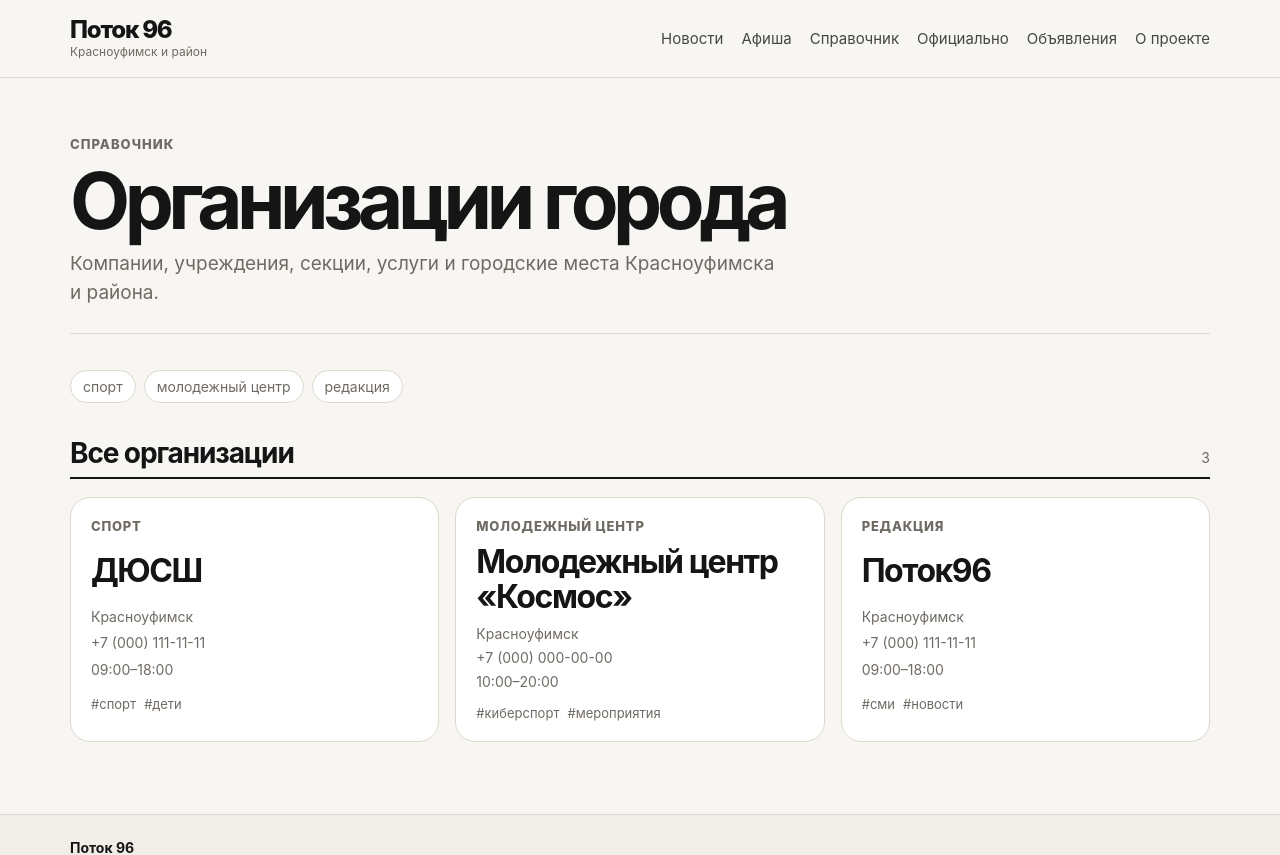
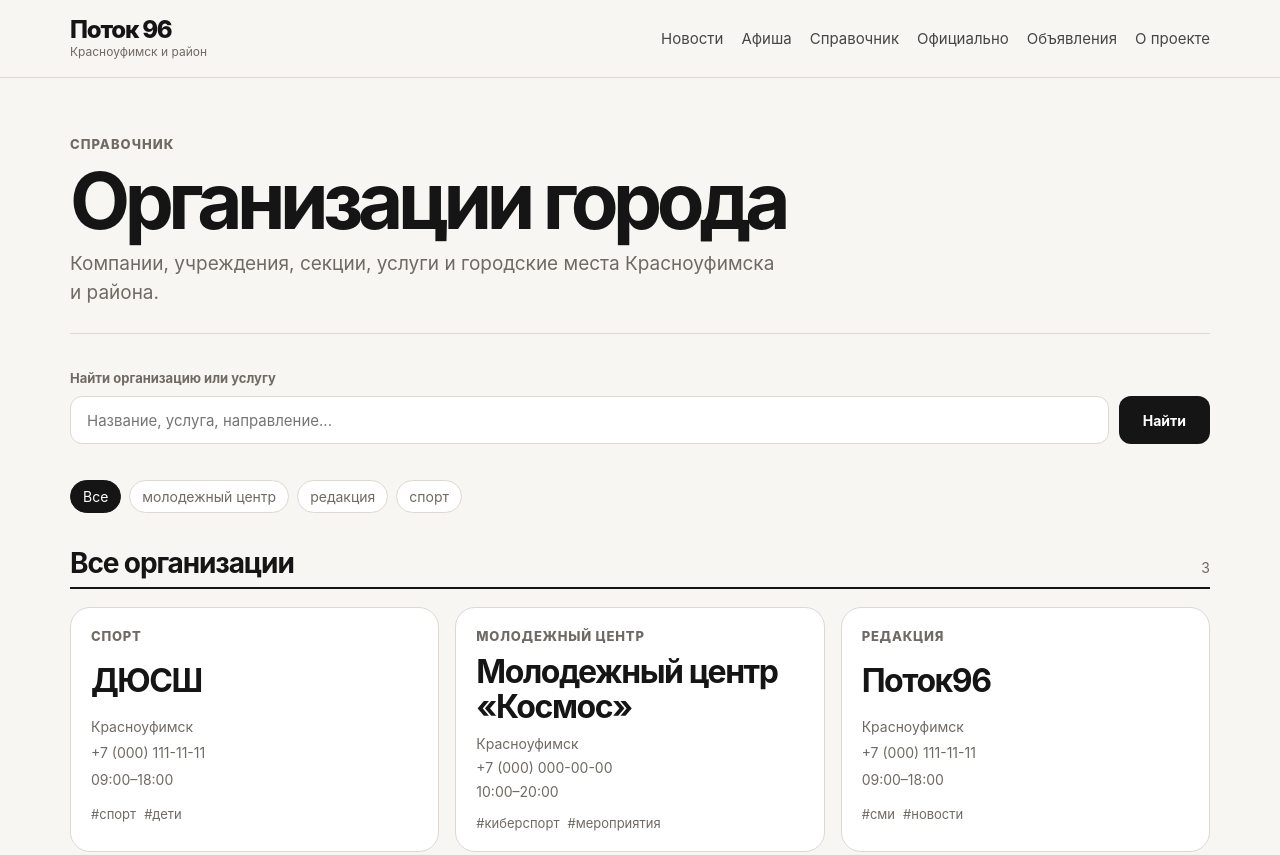
Before and after one commit to sapphire09z/potok96, a Next.js app: page /orgs in a window 1280 px wide. Shown: the top 855 px of the page. Built offline with nearby package versions, Linux system fonts and the light colour scheme.

Commit message:
feat: add organization search and category filters

```diff
--- a/src/app/orgs/orgs.module.css
+++ b/src/app/orgs/orgs.module.css
@@ -39,7 +39,7 @@
     flex-wrap: wrap;
 }
 
-.types span {
+.types a {
     padding: 7px 12px;
     font-size: 14px;
     color: var(--muted);
@@ -171,7 +171,7 @@
         gap: 7px;
     }
 
-    .types span {
+    .types a {
         padding: 6px 10px;
         font-size: 13px;
     }
@@ -240,3 +240,86 @@
         font-size: 22px;
     }
 }
+
+/* Поиск организаций */
+
+.searchForm {
+    display: grid;
+    gap: 10px;
+    min-width: 0;
+}
+
+.searchLabel {
+    font-size: 13px;
+    font-weight: 700;
+    color: var(--muted);
+}
+
+.searchRow {
+    display: flex;
+    align-items: center;
+    flex-wrap: wrap;
+    gap: 10px;
+}
+
+.searchRow input[type="search"] {
+    flex: 1 1 280px;
+    min-width: 0;
+    height: 48px;
+    padding: 0 16px;
+    border: 1px solid var(--border);
+    border-radius: 12px;
+    background: var(--paper);
+    color: var(--text);
+    font: inherit;
+    font-size: 15px;
+}
+
+.searchRow button {
+    min-height: 48px;
+    padding: 0 24px;
+    border: 0;
+    border-radius: 12px;
+    background: var(--text);
+    color: #fff;
+    font: inherit;
+    font-size: 14px;
+    font-weight: 700;
+    cursor: pointer;
+}
+
+.reset {
+    color: var(--muted);
+    font-size: 14px;
+    text-decoration: none;
+}
+
+/* Активные категории */
+
+.types a {
+    text-decoration: none;
+    transition: border-color 0.15s ease;
+}
+
+.types a:hover {
+    border-color: var(--text);
+}
+
+.types .activeType {
+    background: var(--text);
+    border-color: var(--text);
+    color: var(--paper);
+}
+
+.types a:focus-visible,
+.searchRow input:focus-visible,
+.searchRow button:focus-visible {
+    outline: 2px solid var(--text);
+    outline-offset: 3px;
+}
+
+@media (max-width: 700px) {
+    .searchRow input[type="search"] {
+        flex-basis: 100%;
+    }
+}
--- a/src/app/orgs/page.js
+++ b/src/app/orgs/page.js
@@ -7,16 +7,56 @@ export const metadata = {
     title: "Справочник организаций",
     description: "Организации, учреждения, секции и услуги Красноуфимска и района.",
 };
-export default async function OrgsPage() {
-    const orgs = await getAllOrgs();
 
-    const publishedOrgs = orgs
-        .filter((org) => org.status === "published")
+export default async function OrgsPage({ searchParams }) {
+    const params = await searchParams;
+
+    const q =
+        typeof params?.q === "string"
+            ? params.q.trim()
+            : "";
+
+    const selectedType =
+        typeof params?.type === "string"
+            ? params.type
+            : "";
+
+    const publishedOrgs = (await getAllOrgs())
         .sort((a, b) => a.title.localeCompare(b.title, "ru"));
 
-    const types = Array.from(
-        new Set(publishedOrgs.map((org) => org.type).filter(Boolean))
-    );
+    const types = [...new Set(
+        publishedOrgs.map((org) => org.type).filter(Boolean)
+    )].sort((a, b) => a.localeCompare(b, "ru"));
+
+    const normalizedQuery = q.toLocaleLowerCase("ru-RU");
+
+    const filteredOrgs = publishedOrgs.filter((org) => {
+        const searchableText = [
+            org.title,
+            org.type,
+            org.address,
+            ...(Array.isArray(org.tags) ? org.tags : []),
+            ...(Array.isArray(org.services) ? org.services : []),
+        ]
+            .join(" ")
+            .toLocaleLowerCase("ru-RU");
+
+        return (
+            searchableText.includes(normalizedQuery) &&
+            (!selectedType || org.type === selectedType)
+        );
+    });
+
+    function typeHref(type) {
+        const params = new URLSearchParams();
+
+        if (q) params.set("q", q);
+        if (type) params.set("type", type);
+
+        const query = params.toString();
+        return query ? `/orgs?${query}` : "/orgs";
+    }
+
 
     return (
         <div className={styles.page}>
@@ -29,34 +69,99 @@ export default async function OrgsPage() {
                 </p>
             </header>
 
+            <form
+                action="/orgs"
+                method="get"
+                className={styles.searchForm}
+            >
+                <label htmlFor="org-search" className={styles.searchLabel}>
+                    Найти организацию или услугу
+                </label>
+
+                <div className={styles.searchRow}>
+                    <input
+                        id="org-search"
+                        type="search"
+                        name="q"
+                        defaultValue={q}
+                        placeholder="Название, услуга, направление..."
+                        maxLength={120}
+                    />
+
+                    {selectedType && (
+                        <input type="hidden" name="type" value={selectedType} />
+                    )}
+
+                    <button type="submit">Найти</button>
+
+                    {(q || selectedType) && (
+                        <Link href="/orgs" className={styles.reset}>
+                            Сбросить
+                        </Link>
+                    )}
+                </div>
+            </form>
+
+
+
             {types.length > 0 && (
-                <section className={styles.types}>
+                <nav
+                    className={styles.types}
+                    aria-label="Категории организаций"
+                >
+                    <Link
+                        href={typeHref("")}
+                        className={!selectedType ? styles.activeType : ""}
+                    >
+                        Все
+                    </Link>
+
                     {types.map((type) => (
-                        <span key={type}>{type}</span>
+                        <Link
+                            key={type}
+                            href={typeHref(type)}
+                            className={
+                                selectedType === type ? styles.activeType : ""
+                            }
+                        >
+                            {type}
+                        </Link>
                     ))}
-                </section>
+                </nav>
             )}
+
+
 
             <section className={styles.listSection}>
                 <div className={styles.sectionHeader}>
                     <h2>Все организации</h2>
-                    <span>{publishedOrgs.length}</span>
+                    <span>{filteredOrgs.length}</span>
                 </div>
 
-                {publishedOrgs.length === 0 ? (
+                {filteredOrgs.length === 0 ? (
                     <EmptyState
-                        title="Организаций пока нет"
-                        text="Справочник скоро начнёт наполняться городскими организациями."
+                        title={
+                            publishedOrgs.length === 0
+                                ? "Организаций пока нет"
+                                : "Ничего не найдено"
+                        }
+                        text={
+                            publishedOrgs.length === 0
+                                ? "Справочник скоро начнёт наполняться."
+                                : "Попробуйте изменить запрос или категорию."
+                        }
                     />
                 ) : (
                     <div className={styles.orgsGrid}>
-                        {publishedOrgs.map((org) => (
+                        {filteredOrgs.map((org) => (
                             <Link
                                 key={org.slug}
                                 href={`/orgs/${org.slug}`}
                                 className={styles.orgCard}
                             >
-                                <div className={styles.orgType}>{org.type}</div>
+                                <div className={styles.orgType}>
+                                    {org.type}
+                                </div>
 
                                 <h3>{org.title}</h3>
 
@@ -78,6 +183,7 @@ export default async function OrgsPage() {
                     </div>
                 )}
             </section>
+
         </div>
     );
 }
--- a/src/lib/orgs.js
+++ b/src/lib/orgs.js
@@ -23,6 +23,7 @@ export async function getAllOrgs() {
                     phone: data.phone ?? "",
                     hours: data.hours ?? "",
                     tags: data.tags ?? [],
+                    services: Array.isArray(data.services) ? data.services : [],
                     status: data.status ?? "draft",
                 };
             })
```
